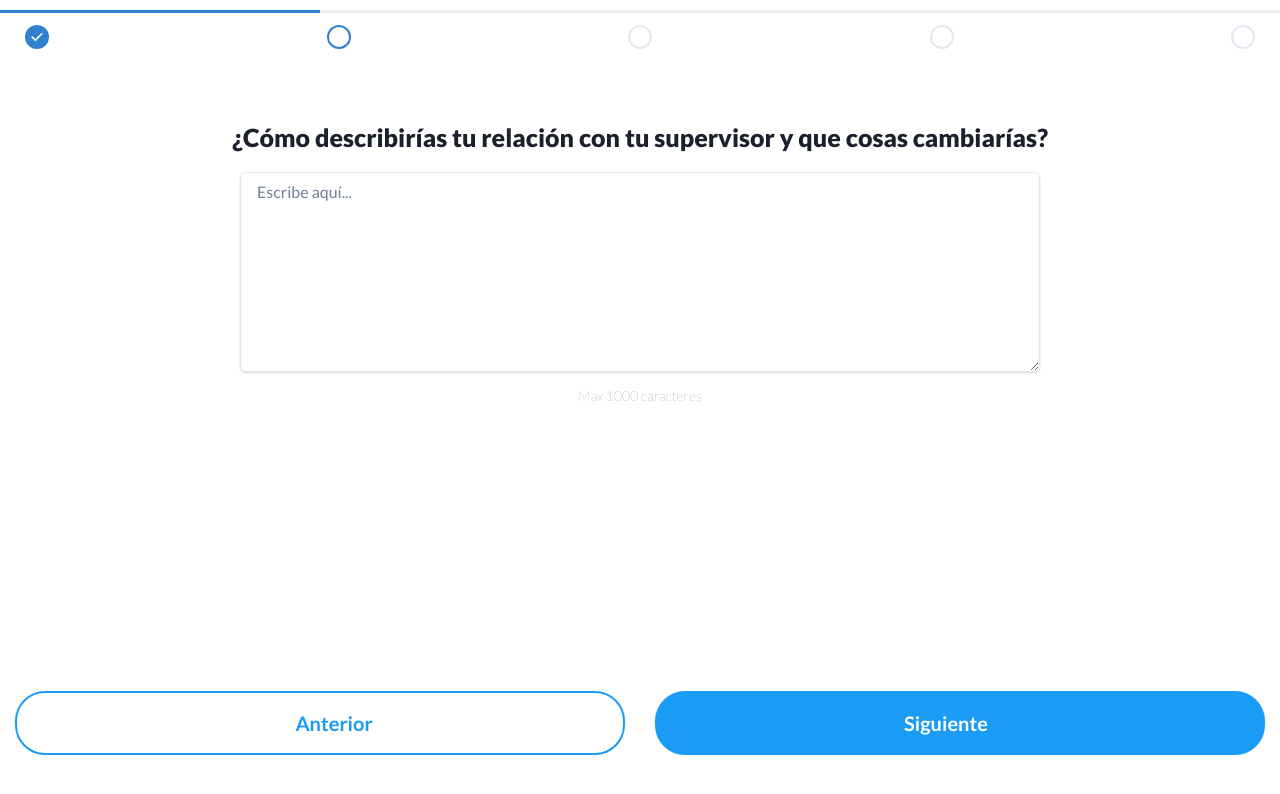
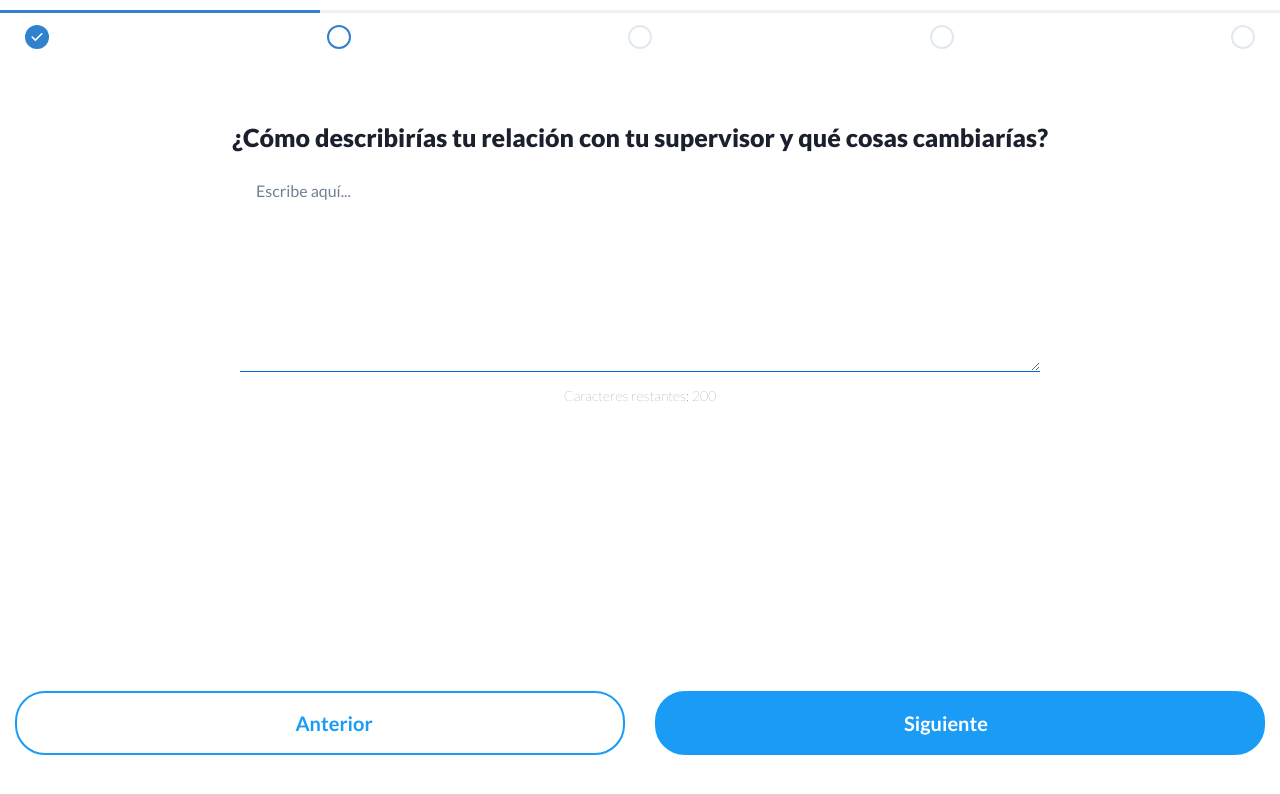
Before and after one commit to FernandoMoleroDeveloper/Nailted-Front, a React (Create React App) app: page /#/questionary in a window 1280 px wide. Both pictures are taken after a click on the button "Siguiente". Shown: the top 794 px of the page. Built offline with nearby package versions, Linux system fonts and the light colour scheme; some icons are missing.

Commit message:
fixed text boxes

```diff
--- a/src/components/TextComponentLong/TextComponentLong.tsx
+++ b/src/components/TextComponentLong/TextComponentLong.tsx
@@ -1,15 +1,23 @@
 import { Box, FormHelperText, FormLabel, Textarea } from "@chakra-ui/react";
+import { useState } from "react";
 
 const TextComponentLong = (): JSX.Element => {
+  const [text, setText] = useState("");
+
+  // eslint-disable-next-line @typescript-eslint/explicit-function-return-type
+  const handleTextChange = (event: React.ChangeEvent<HTMLTextAreaElement>) => {
+    setText(event.target.value.slice(0, 200));
+  };
+
   return (
     <div className="header">
       <FormLabel textAlign="center" as="legend" fontSize="25px" fontWeight="extrabold" m="15">
-        ¿Cómo describirías tu relación con tu supervisor y que cosas cambiarías?
+        ¿Cómo describirías tu relación con tu supervisor y qué cosas cambiarías?
       </FormLabel>
       <Box display="flex" flexDirection="column" alignItems="start" m="15">
-        <Textarea margin="0 auto" maxWidth="800px" height="200px" size="md" textAlign="start" boxShadow="base" placeholder="Escribe aquí..." />
+        <Textarea margin="0 auto" maxWidth="800px" height="200px" size="md" alignItems="center" textAlign="start" placeholder="Escribe aquí..." borderBottomColor="#0069D9" borderLeft="none" borderRadius="0" borderRight="none" borderTop="none" value={text} onChange={handleTextChange} />
       </Box>
-      <FormHelperText>Max 1000 caracteres</FormHelperText>
+      <FormHelperText>{`Caracteres restantes: ${200 - text.length}`}</FormHelperText>
     </div>
   );
 };
--- a/src/components/TextComponentShort/TextComponentShort.tsx
+++ b/src/components/TextComponentShort/TextComponentShort.tsx
@@ -1,15 +1,23 @@
 import { Box, FormHelperText, FormLabel, Textarea } from "@chakra-ui/react";
+import { useState } from "react";
 
 const TextComponentShort = (): JSX.Element => {
+  const [text, setText] = useState("");
+
+  // eslint-disable-next-line @typescript-eslint/explicit-function-return-type
+  const handleTextChange = (event: React.ChangeEvent<HTMLTextAreaElement>) => {
+    setText(event.target.value.slice(0, 80));
+  };
+
   return (
     <div className="header">
       <FormLabel textAlign="center" as="legend" fontSize="25px" fontWeight="extrabold" m="15">
-        ¿A que departamento perteneces?
+        ¿A qué departamento perteneces?
       </FormLabel>
       <Box display="flex" flexDirection="column" alignItems="start" m="15">
-        <Textarea margin="0 auto" maxWidth="800px" size="md" alignItems="center" textAlign="start" placeholder="Escribe aquí..." borderBottomColor="#0069D9" borderLeft="none" borderRadius="0" borderRight="none" borderTop="none" />
+        <Textarea margin="0 auto" maxWidth="800px" size="md" alignItems="center" textAlign="start" placeholder="Escribe aquí..." borderBottomColor="#0069D9" borderLeft="none" borderRadius="0" borderRight="none" borderTop="none" value={text} onChange={handleTextChange} />
       </Box>
-      <FormHelperText>Max 1000 caracteres</FormHelperText>
+      <FormHelperText>{`Caracteres restantes: ${80 - text.length}`}</FormHelperText>
     </div>
   );
 };
```
